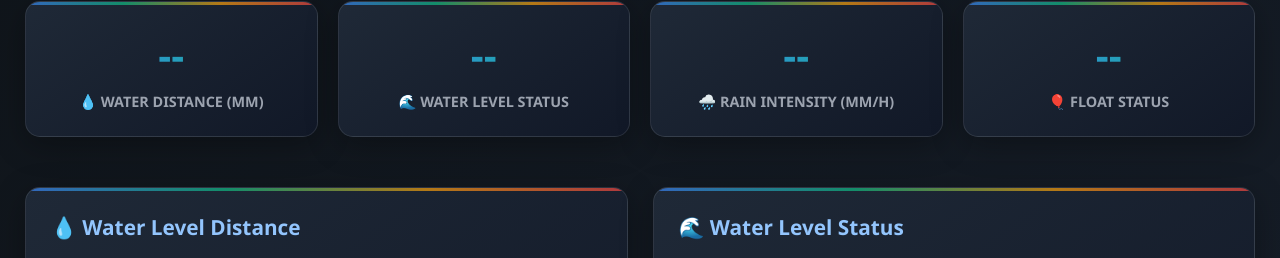
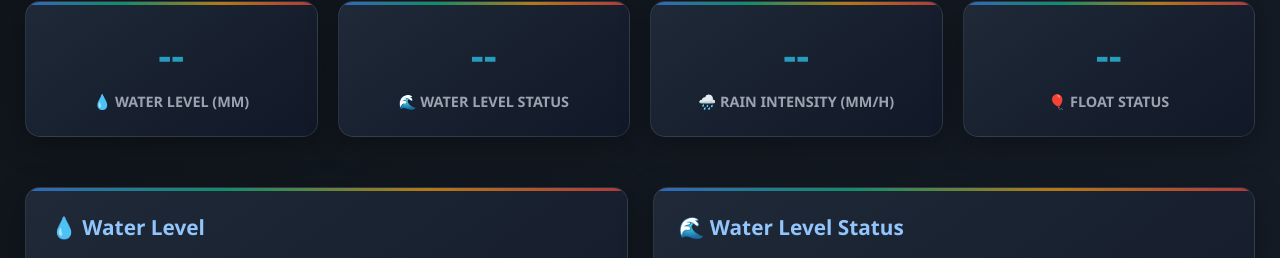
Before and after one commit to develtechmon/Bi-Hydro_Tech, a plain HTML site: page index.html in a window 1280 px wide. Shown: the part 304-562 px from the top of the page. Drawn offline with nearby package versions, Linux system fonts and the light colour scheme; no server answers.

Commit message:
Update index.html

```diff
--- a/index.html
+++ b/index.html
@@ -412,7 +412,7 @@
     <div class="status-cards">
         <div class="status-card">
             <div class="status-value" id="waterDistance">--</div>
-            <div class="status-label">💧 Water Distance (mm)</div>
+            <div class="status-label">💧 Water Level (mm)</div>
         </div>
         <div class="status-card">
             <div class="status-value" id="waterLevel">--</div>
@@ -431,7 +431,7 @@
     <div class="main-grid">
         <!-- Water Level Distance -->
         <div class="card">
-            <h3 class="card-title">💧 Water Level Distance</h3>
+            <h3 class="card-title">💧 Water Level</h3>
             <div class="metric-value" id="waterDistanceDetail">--</div>
             <span class="metric-unit">mm</span>
             <div class="metric-status" id="distanceStatus">Normal</div>
```
